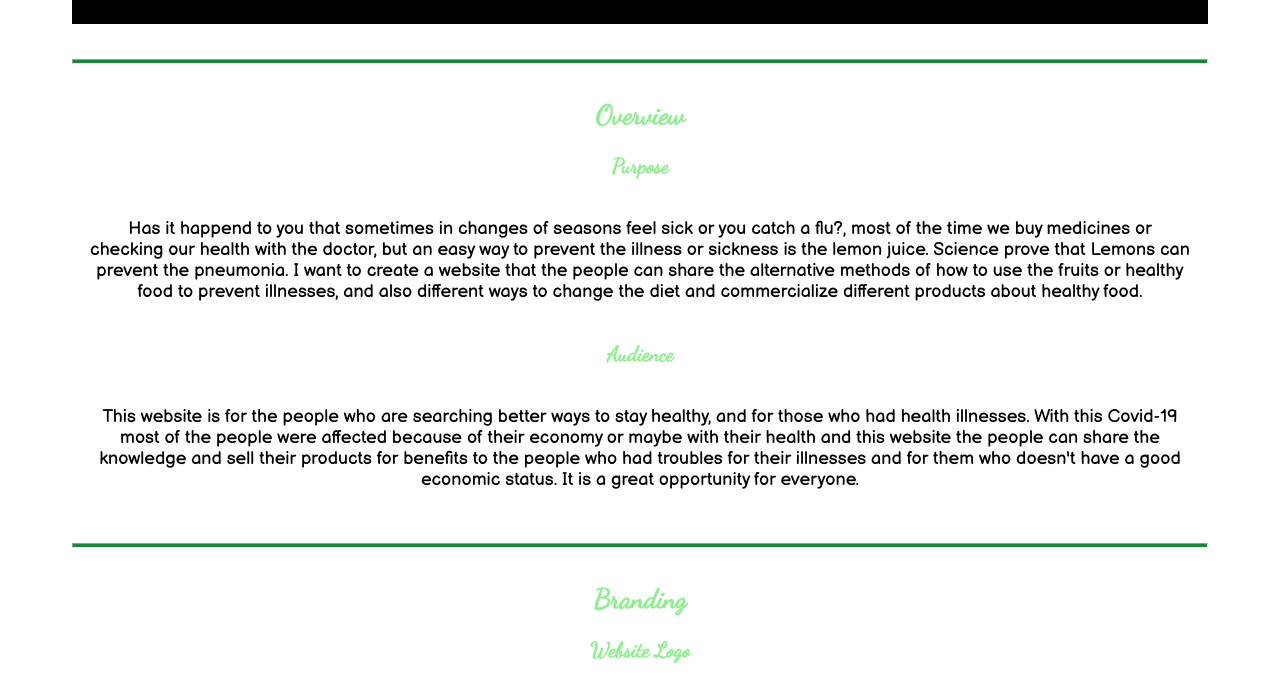
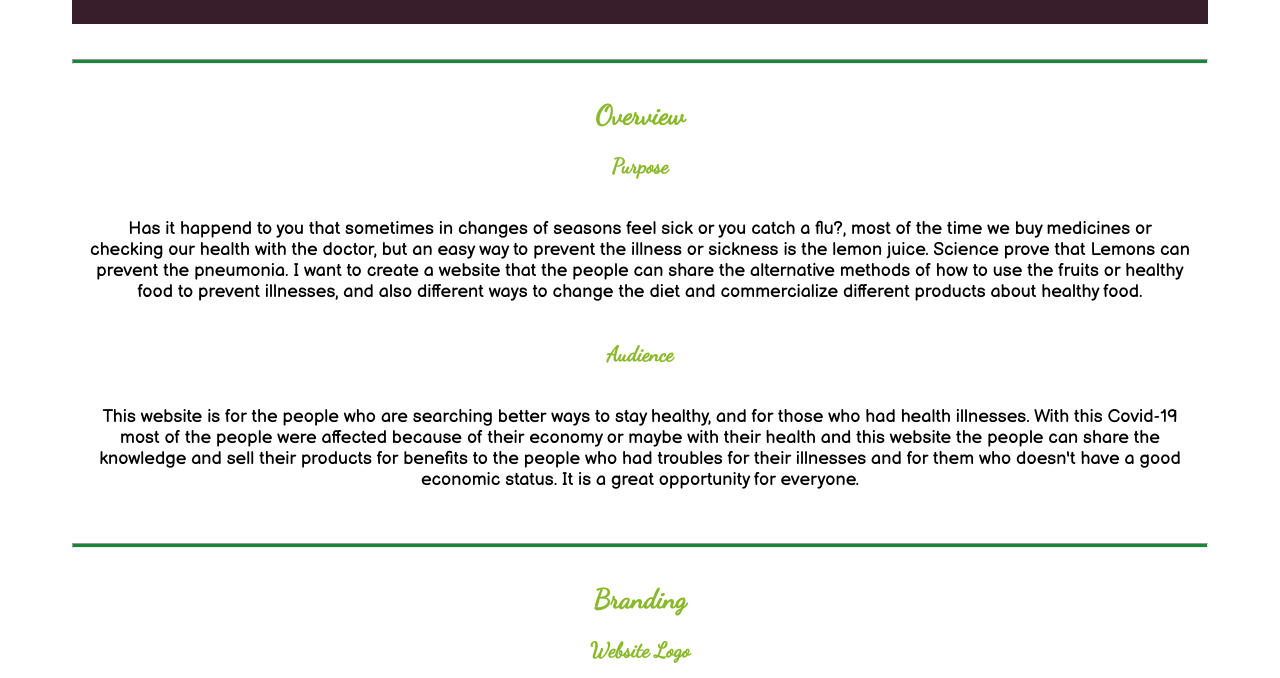
Before and after one commit to JaredMorillo/wdd130, a plain HTML site: page lemons&love/site-plan.html in a window 1280 px wide. Shown: the part 286-964 px from the top of the page. Drawn offline with Linux system fonts and the light colour scheme; a web font is replaced by a local one.

Commit message:
Site Plan

```diff
--- a/lemons&love/styles/site-plan.css
+++ b/lemons&love/styles/site-plan.css
@@ -17,11 +17,11 @@ Fonts are separated by a | */
   --paragraph-font: Balsamiq Sans;
 
   /* these colors below should be chosen from among your palette colors above */
-  --headline-color-on-white: lightgreen;  /* headlines on a white background */
-  --headline-color-on-color: green; /* headlines on a colored background */
+  --headline-color-on-white: #89B92A;  /* headlines on a white background */
+  --headline-color-on-color: #18873B; /* headlines on a colored background */
   --paragraph-color-on-white: #323232; /* paragraph text on a white background */
-  --paragraph-color-on-color: white; /* paragraph text on a colored background */
-  --paragraph-background-color: black  ;
+  --paragraph-color-on-color: #51A033; /* paragraph text on a colored background */
+  --paragraph-background-color: #381D2A;
   --nav-link-color: #396E94;
   --nav-background-color: #E7C24F;
   --nav-hover-link-color: #E7C24F;
```
